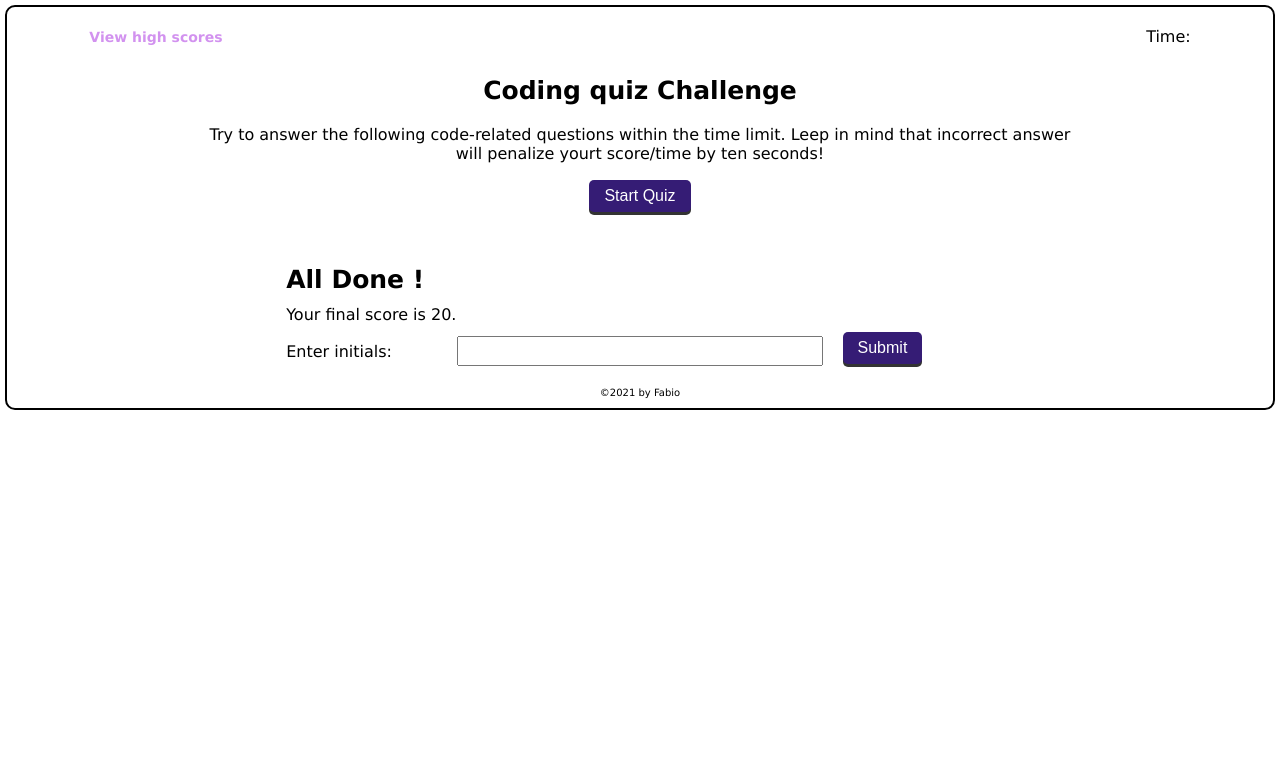
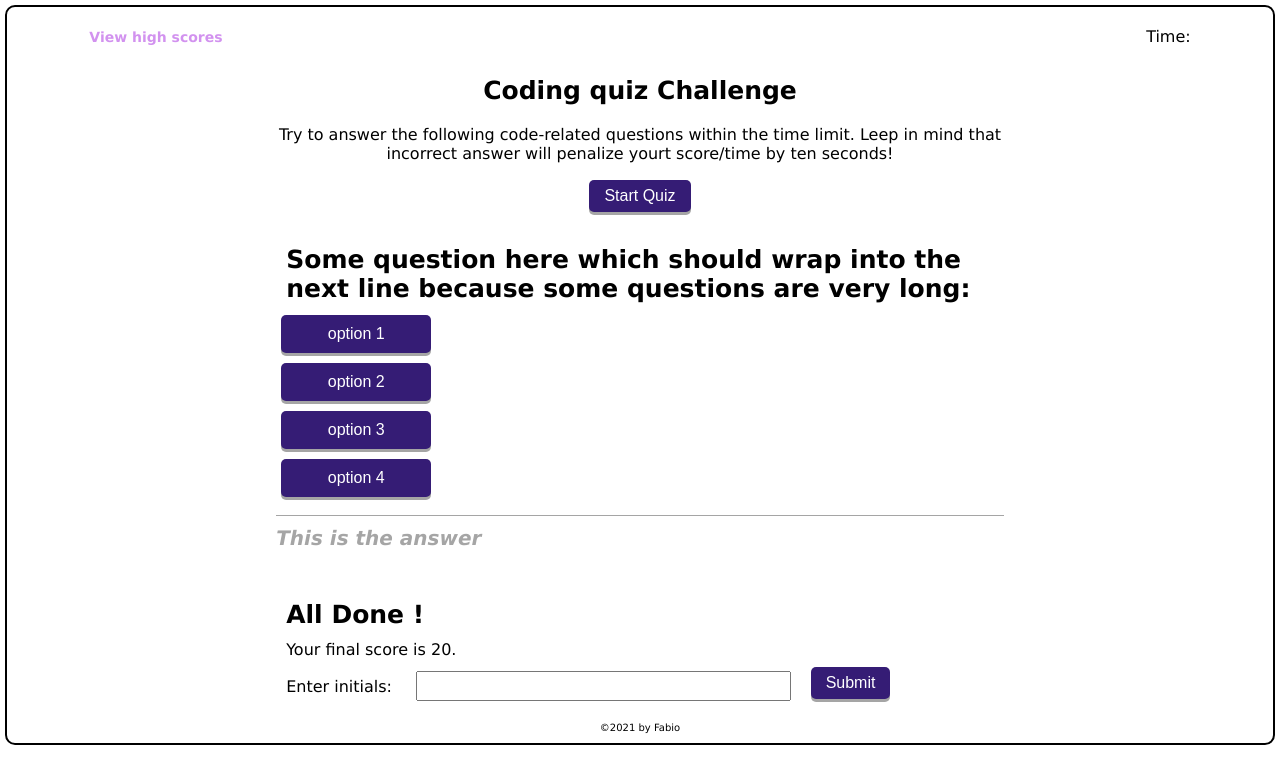
Before and after one commit to fchoi1/Web-API-Quiz, a plain HTML site: page index.html in a window 1280 px wide. Drawn offline with Linux system fonts and the light colour scheme.

Commit message:
added css and html

```diff
--- a/assets/css/style.css
+++ b/assets/css/style.css
@@ -7,7 +7,7 @@
 :root {
 --primary: #351c75;
 --secondary: #d292ef;
---grey: #333;
+--grey: #a5a5a5;
 font-size: 62.5%;
 }
 
@@ -53,7 +53,7 @@ section {
   display: flex;
   flex-direction: column;
   align-items: center;
-  width: 80%;
+  width: 70%;
   padding: 10px;
 }
 
@@ -63,7 +63,6 @@ section {
   width: 100%;
   padding: 10px;
 }
-
 
 .heading-title{
   font-size: 2.5rem;
@@ -98,11 +97,37 @@ section {
   box-shadow: 0 3px var(--grey);
   width: max-content;
   height: auto;
+}
 
+.quiz-section{
+  align-items: flex-start;
+  width: 60%;
+}
+
+.quiz-section-question {
+  text-align: left;
+}
+
+.answer-btn {
+  margin: 5px;
+  width: auto;
+  min-width: 150px;
+  padding: 10px 0;
+}
+
+.answer {
+  color: var(--grey);
+  font-size: 20px;
+  font-style: italic;
+  border-top: 1px solid var(--grey);
+  width: 100%;
+  margin: 10px 0;
+  padding: 10px 0;
 }
 
 .end-section{
   width: 40%;
+  align-items: flex-start;
 }
 
 .end-section-title {
@@ -117,6 +142,7 @@ section {
 .initials-form {
   display: flex;
   justify-content: flex-start;
+  flex-wrap: wrap;
   width: 100%;
 }
 
@@ -129,19 +155,13 @@ section {
 }
 
 .form-group-text-wrapper{
-  flex: 1 1 150px;
+  width: 130px;
   display: flex;
   justify-content: flex-start;
 }
 
 .form-group-input-wrapper{
   flex: 1 1 50%;
-
-}
-
-.form-group-button-wrapper{
-  flex: 1 1 150px;
-
 }
 
 .form-group-text{
@@ -154,18 +174,27 @@ section {
   font-size: 1.8rem;
 }
 
-.initial-btn {
-
-}
-
 
 @media screen and (max-width: 1350px) {
   .end-section{
     width: 60%;
   }
+
+  .form-group-text-wrapper{
+    width: 130px;
+  }
+
+  .form-group-input-wrapper{
+    flex: 1 1 40%;
+    min-width: 150px;
+  }
+
+  .form-group-button-wrapper{
+    flex: 1 1 auto;
+    min-width: 100px;
+  }
+
 }
-
-
 
 @media screen and (max-width: 560px) {
   body{
@@ -174,7 +203,18 @@ section {
 
   .end-section{
     width: 70%;
-    min-width: 400px;
+  }
+
+  .form-group-text-wrapper{
+    width: 130px;
+  }
+
+  .form-group-input-wrapper{
+    width: 150px;
+  }
+
+  .form-group-button-wrapper{
+    width: 150px;
   }
 
 }
--- a/index.html
+++ b/index.html
@@ -27,14 +27,14 @@
     <section class="quiz-section">
 
         <!-- Created in JS -->
-        <!-- <h2 class="question heading-title"> Some question here: </h2>
+        <h2 class="quiz-section-question heading-title"> Some question here which should wrap into the next line because some questions are very long: </h2>
 
-        <button class="answer-btn option-1">option 1</button>
-        <button class="answer-btn option-1">option 2</button>
-        <button class="answer-btn option-1">option 3</button>
-        <button class="answer-btn option-1">option 4</button>
+        <button class="answer-btn btn">option 1</button>
+        <button class="answer-btn btn">option 2</button>
+        <button class="answer-btn btn">option 3</button>
+        <button class="answer-btn btn">option 4</button>
 
-        <h3 class="answer">This is the answer</h3>  -->
+        <h3 class="answer">This is the answer</h3>
 
     </section>
 
```
